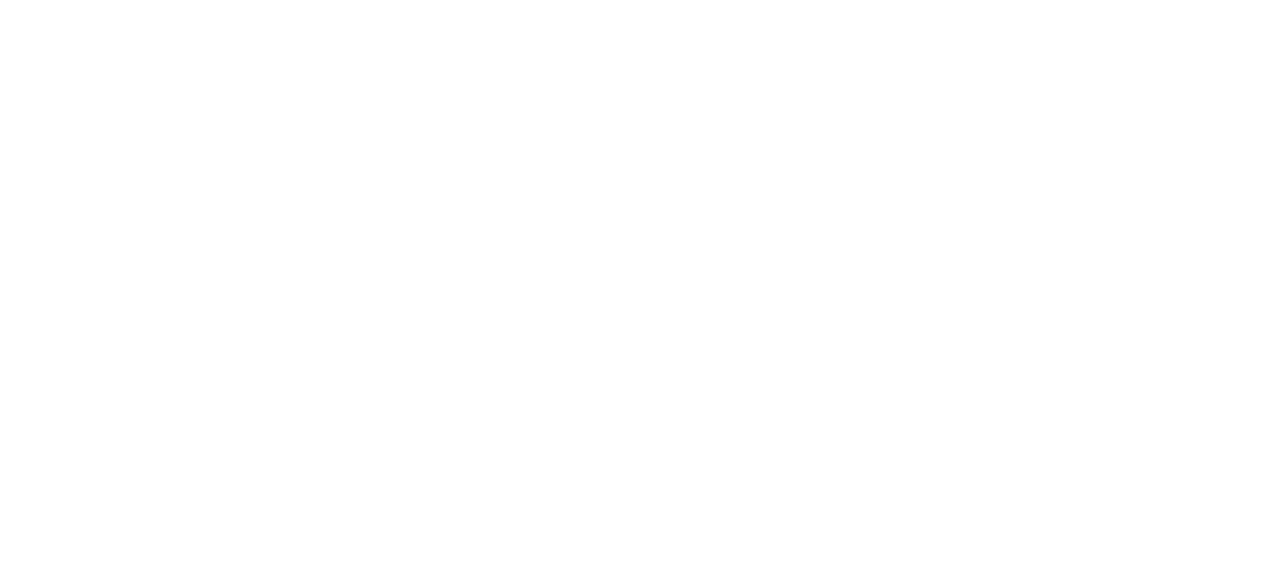
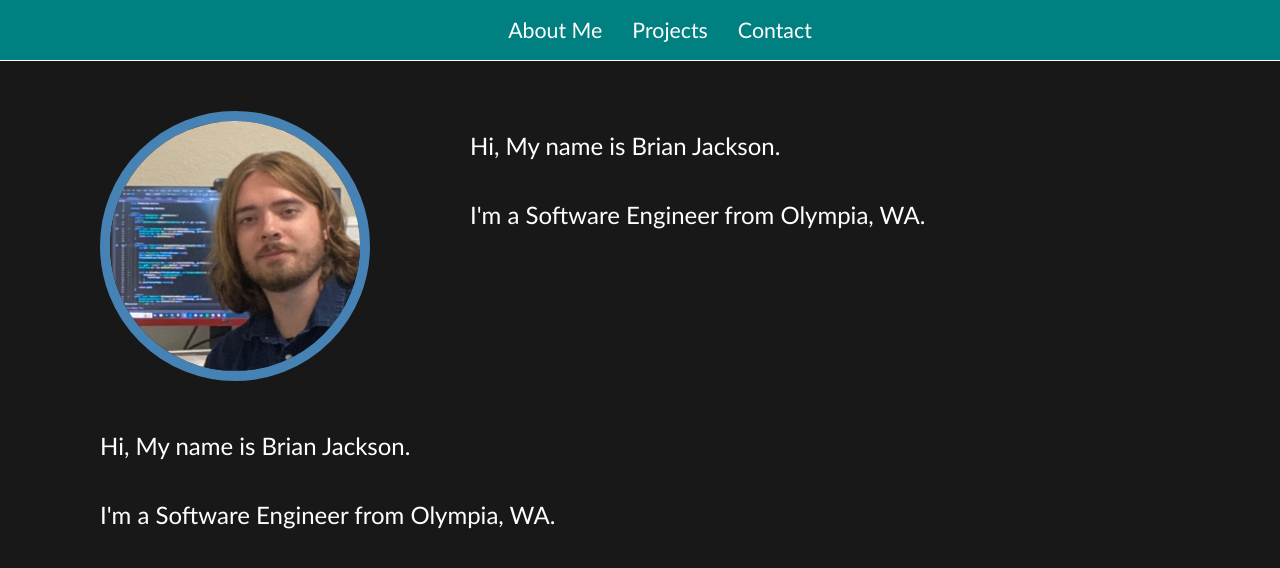
Before and after one commit to OkayNiceBrian/brian-jackson-site, a plain HTML site: page src/index.html in a window 1280 px wide. Drawn offline with Linux system fonts and the light colour scheme.

Commit message:
Basic info added

```diff
--- a/src/index.html
+++ b/src/index.html
@@ -1,8 +1,27 @@
 <html>
     <head>
-
+        <link rel="stylesheet" href="styles/index.css">
     </head>
     <body>
-
+        <div class="nav-bar">
+            <ul class="nav-list">
+                <li><a href="index.html">About Me</a></li>
+                <li><a href="pages/projects.html">Projects</a></li>
+                <li><a href="pages/contact.html">Contact</a></li>
+            </ul>
+        </div>
+        <div class="container">
+            <div class="profile-container">
+                <img class="brian-image" src="assets/brian.jpeg" alt="Brian Jackson"/>
+                <div class="profile-text-container">
+                    <h2>Hi, My name is Brian Jackson.</h3>
+                    <h2>I'm a Software Engineer from Olympia, WA.</h2>
+                </div>
+            </div>
+            <div class="profile-text-container">
+                <h2>Hi, My name is Brian Jackson.</h3>
+                <h2>I'm a Software Engineer from Olympia, WA.</h2>
+            </div>
+        </div>
     </body>
 </html>
--- /dev/null
+++ b/src/styles/index.css
@@ -0,0 +1,64 @@
+html {
+    color: white;
+    font-family: 'Gill Sans', 'Gill Sans MT', Calibri, 'Trebuchet MS', sans-serif;
+    font-weight: lighter;
+    background-color: #181818;
+}
+
+body {
+    margin: 0;
+    padding: 0;
+}
+
+h2 {
+    font-weight: lighter;
+}
+
+.nav-list {
+    background-color: teal;
+    display: flex;
+    flex-direction: row;
+    justify-content: center;
+    align-items: center;
+    height: 60px;
+    gap: 30px;
+    border-bottom: 1px solid white;
+}
+
+.nav-list li {
+    list-style-type: none;
+}
+
+.nav-list li a {
+    text-decoration: none;
+    font-size: 16pt;
+    color: white;
+}
+
+.container {
+    display: flex;
+    flex-direction: column;
+    align-items: flex-start;
+    margin: 30px;
+    margin-left: 100px;
+    gap: 30px;
+}
+
+.profile-container {
+    margin-top: 20px;
+    display: flex;
+    flex-direction: row;
+    gap: 100px;
+}
+
+.brian-image {
+    height: 250px;
+    width: 250px;
+    border-radius: 50%;
+    border: 10px solid steelblue;
+}
+
+.profile-text-container {
+    display: flex;
+    flex-direction: column;
+}
```
Also changed, not shown: src/pages/contact.html (added, +15 -0 lines), src/pages/projects.html (added, +15 -0 lines), src/assets/brian.jpeg (added), 1 other file.
